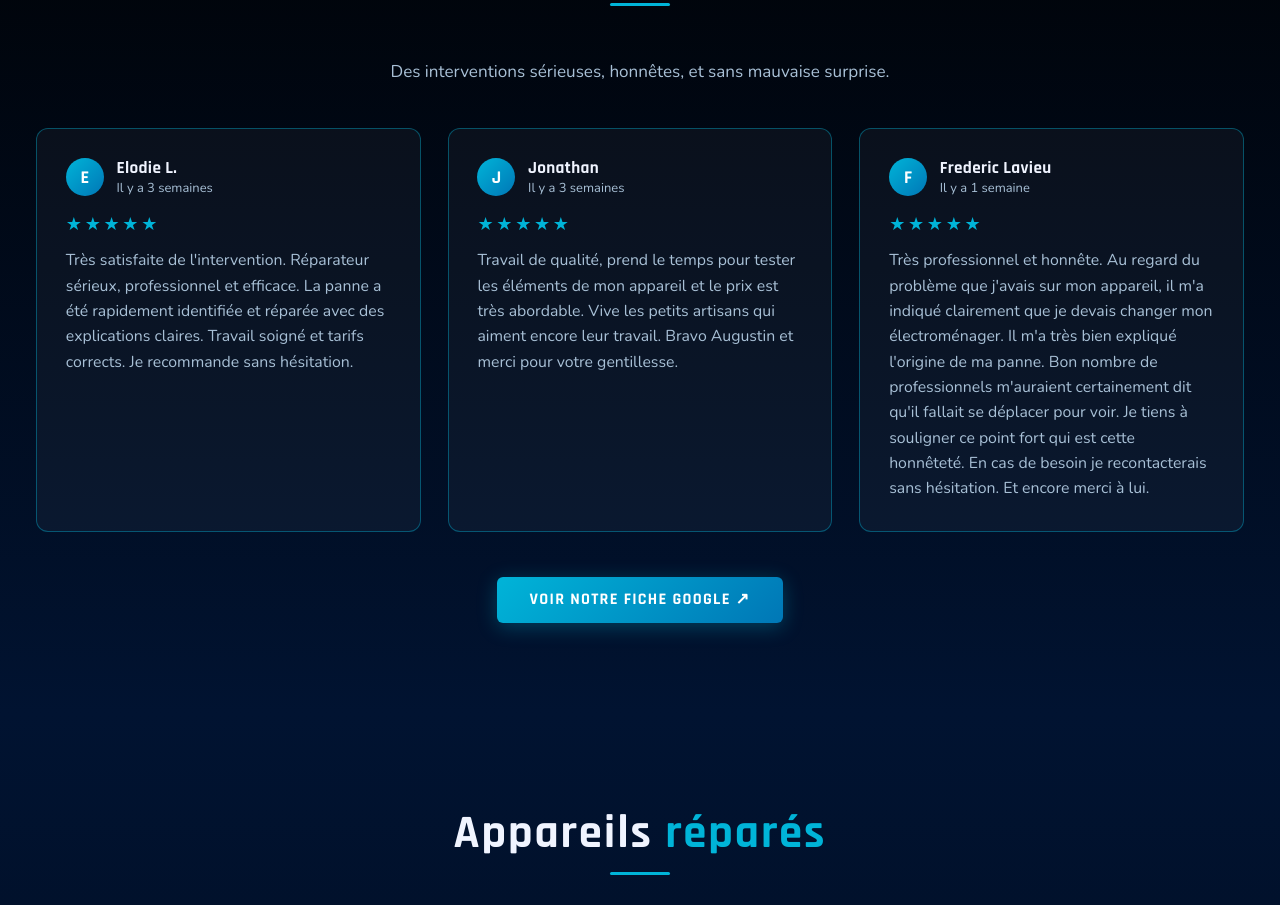
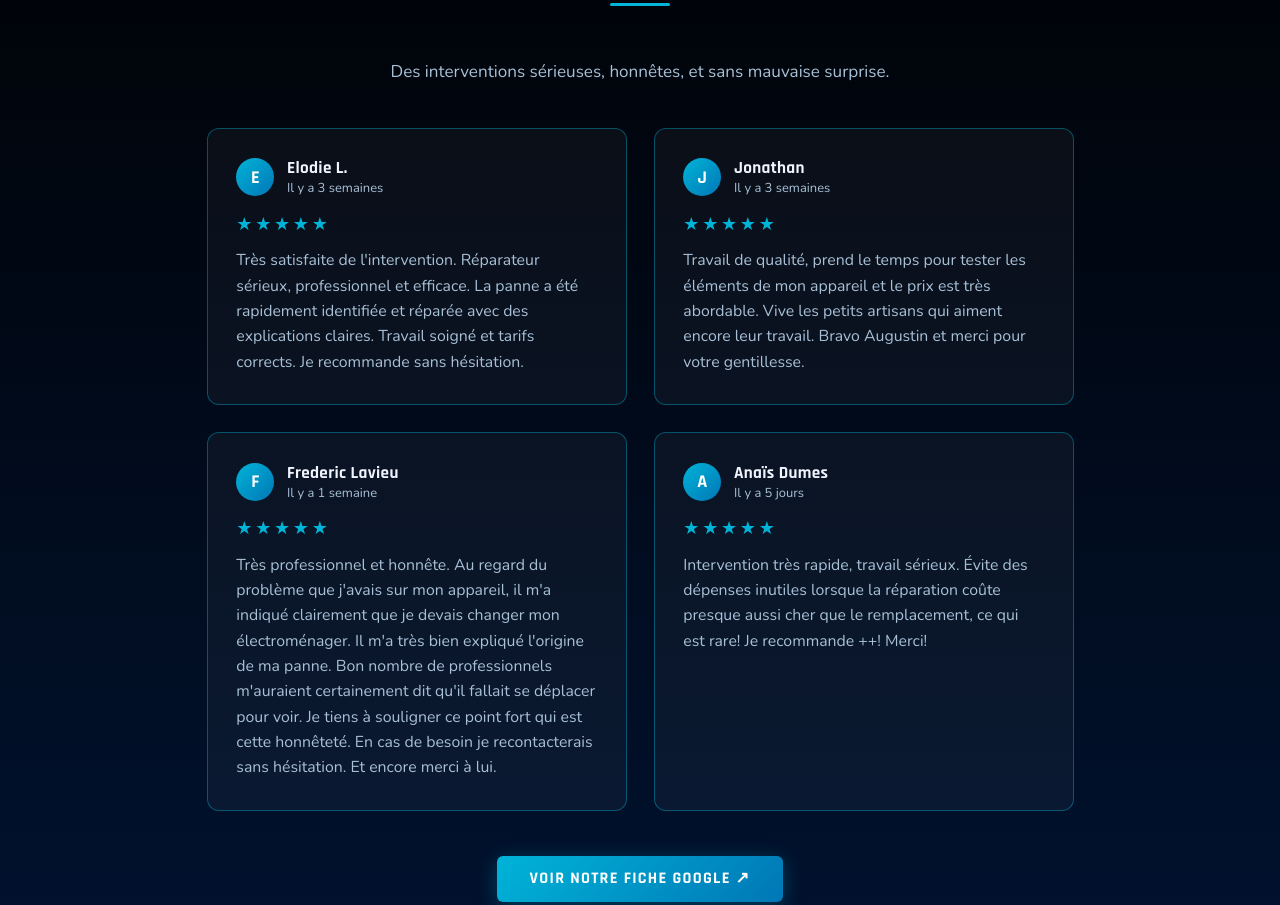
Before and after one commit to Aougoustine/AC-Service, a plain HTML site: page index.html in a window 1280 px wide. Shown: the part 1456-2361 px from the top of the page. Drawn offline with nearby package versions, Linux system fonts and the light colour scheme.

Commit message:
Add files via upload

```diff
--- a/index.html
+++ b/index.html
@@ -299,8 +299,8 @@ footer span{color:var(--cyan);}
   <p style="text-align:center;color:var(--text-light);font-size:.95rem;margin-bottom:2.5rem;">
     Des interventions sérieuses, honnêtes, et sans mauvaise surprise.
   </p>
-  <div style="display:grid;grid-template-columns:repeat(auto-fit,minmax(280px,1fr));gap:1.5rem;max-width:1300px;margin:0 auto;align-items:stretch;">
-    <div class="reveal" style="background:var(--card-bg);border:1px solid rgba(0,180,216,.4);border-radius:12px;padding:1.6rem;text-align:left;display:flex;flex-direction:column;">
+  <div style="display:flex;flex-wrap:wrap;justify-content:center;gap:1.5rem;max-width:1780px;margin:0 auto;">
+    <div class="reveal" style="background:var(--card-bg);border:1px solid rgba(0,180,216,.4);border-radius:12px;padding:1.6rem;text-align:left;display:flex;flex-direction:column;flex:0 1 420px;max-width:420px;">
       <div style="display:flex;align-items:center;gap:.7rem;margin-bottom:.8rem;">
         <div style="width:38px;height:38px;border-radius:50%;background:linear-gradient(135deg,var(--cyan),#0077b6);display:flex;align-items:center;justify-content:center;font-family:'Rajdhani',sans-serif;font-weight:700;color:#fff;flex-shrink:0;">E</div>
         <div>
@@ -311,7 +311,7 @@ footer span{color:var(--cyan);}
       <div style="color:var(--cyan);letter-spacing:.15em;margin-bottom:.7rem;">★★★★★</div>
       <p style="font-size:.88rem;color:var(--text-light);line-height:1.6;">Très satisfaite de l'intervention. Réparateur sérieux, professionnel et efficace. La panne a été rapidement identifiée et réparée avec des explications claires. Travail soigné et tarifs corrects. Je recommande sans hésitation.</p>
     </div>
-    <div class="reveal" style="background:var(--card-bg);border:1px solid rgba(0,180,216,.4);border-radius:12px;padding:1.6rem;text-align:left;display:flex;flex-direction:column;">
+    <div class="reveal" style="background:var(--card-bg);border:1px solid rgba(0,180,216,.4);border-radius:12px;padding:1.6rem;text-align:left;display:flex;flex-direction:column;flex:0 1 420px;max-width:420px;">
       <div style="display:flex;align-items:center;gap:.7rem;margin-bottom:.8rem;">
         <div style="width:38px;height:38px;border-radius:50%;background:linear-gradient(135deg,var(--cyan),#0077b6);display:flex;align-items:center;justify-content:center;font-family:'Rajdhani',sans-serif;font-weight:700;color:#fff;flex-shrink:0;">J</div>
         <div>
@@ -322,7 +322,7 @@ footer span{color:var(--cyan);}
       <div style="color:var(--cyan);letter-spacing:.15em;margin-bottom:.7rem;">★★★★★</div>
       <p style="font-size:.88rem;color:var(--text-light);line-height:1.6;">Travail de qualité, prend le temps pour tester les éléments de mon appareil et le prix est très abordable. Vive les petits artisans qui aiment encore leur travail. Bravo Augustin et merci pour votre gentillesse.</p>
     </div>
-    <div class="reveal" style="background:var(--card-bg);border:1px solid rgba(0,180,216,.4);border-radius:12px;padding:1.6rem;text-align:left;display:flex;flex-direction:column;">
+    <div class="reveal" style="background:var(--card-bg);border:1px solid rgba(0,180,216,.4);border-radius:12px;padding:1.6rem;text-align:left;display:flex;flex-direction:column;flex:0 1 420px;max-width:420px;">
       <div style="display:flex;align-items:center;gap:.7rem;margin-bottom:.8rem;">
         <div style="width:38px;height:38px;border-radius:50%;background:linear-gradient(135deg,var(--cyan),#0077b6);display:flex;align-items:center;justify-content:center;font-family:'Rajdhani',sans-serif;font-weight:700;color:#fff;flex-shrink:0;">F</div>
         <div>
@@ -332,6 +332,17 @@ footer span{color:var(--cyan);}
       </div>
       <div style="color:var(--cyan);letter-spacing:.15em;margin-bottom:.7rem;">★★★★★</div>
       <p style="font-size:.88rem;color:var(--text-light);line-height:1.6;">Très professionnel et honnête. Au regard du problème que j'avais sur mon appareil, il m'a indiqué clairement que je devais changer mon électroménager. Il m'a très bien expliqué l'origine de ma panne. Bon nombre de professionnels m'auraient certainement dit qu'il fallait se déplacer pour voir. Je tiens à souligner ce point fort qui est cette honnêteté. En cas de besoin je recontacterais sans hésitation. Et encore merci à lui.</p>
+    </div>
+    <div class="reveal" style="background:var(--card-bg);border:1px solid rgba(0,180,216,.4);border-radius:12px;padding:1.6rem;text-align:left;display:flex;flex-direction:column;flex:0 1 420px;max-width:420px;">
+      <div style="display:flex;align-items:center;gap:.7rem;margin-bottom:.8rem;">
+        <div style="width:38px;height:38px;border-radius:50%;background:linear-gradient(135deg,var(--cyan),#0077b6);display:flex;align-items:center;justify-content:center;font-family:'Rajdhani',sans-serif;font-weight:700;color:#fff;flex-shrink:0;">A</div>
+        <div>
+          <div style="font-family:'Rajdhani',sans-serif;font-weight:700;letter-spacing:.02em;font-size:.95rem;">Anaïs Dumes</div>
+          <div class="avis-date" data-date="2026-07-29" style="font-size:.72rem;color:var(--text-light);"></div>
+        </div>
+      </div>
+      <div style="color:var(--cyan);letter-spacing:.15em;margin-bottom:.7rem;">★★★★★</div>
+      <p style="font-size:.88rem;color:var(--text-light);line-height:1.6;">Intervention très rapide, travail sérieux. Évite des dépenses inutiles lorsque la réparation coûte presque aussi cher que le remplacement, ce qui est rare! Je recommande ++! Merci!</p>
     </div>
   </div>
   <div style="text-align:center;margin-top:2.5rem;">
```
